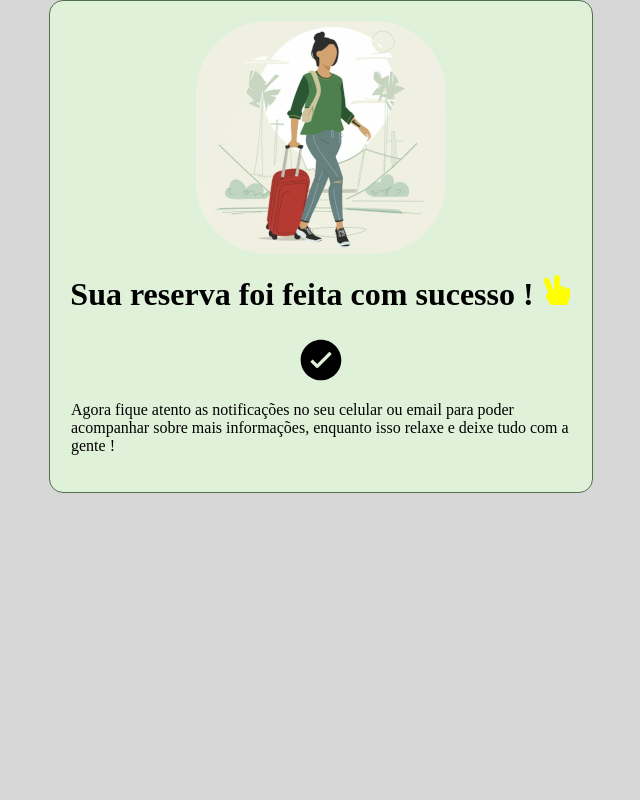
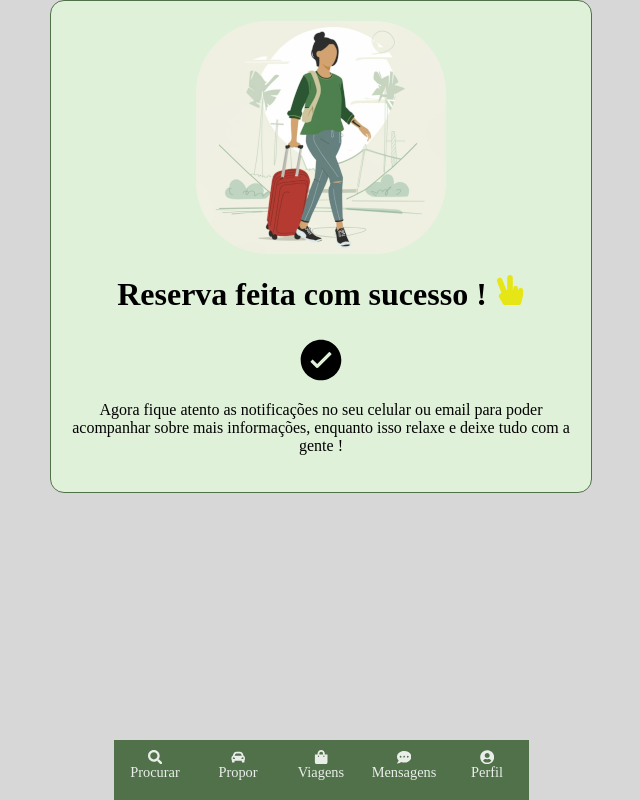
Before and after one commit to Thales-Coutinho/Borala-Front-end, a React (Vite) app: page /ReservadoComSucesso in a window 1280 px wide. Shown: the whole page, without its empty margins (319-959 px from the left). Built offline with nearby package versions, Linux system fonts and the light colour scheme; no server answers.

Commit message:
botton menu

```diff
--- a/src/App.jsx
+++ b/src/App.jsx
@@ -8,6 +8,7 @@ import Search from "./pages/search";
 import SucessBooked from "./pages/successBooked";
 import Trips from "./pages/trips";
 import Error404 from "./pages/error404";
+import BottonMenu from "./components/bottomMenu";
 
 const Background = styled.div`
 background-color: #D8D7D7;
@@ -32,6 +33,7 @@ function App() {
             <Route path="*" element={<Error404 />} />
           </Routes>
         </GlobbalProvider>
+        <BottonMenu/>
       </BrowserRouter>
     </Background>
   )
--- /dev/null
+++ b/src/components/bottomMenu.jsx
@@ -0,0 +1,25 @@
+import styled from "styled-components";
+import { FaCarAlt, FaSearch, FaUserCircle, FaCommentDots, FaShoppingBag } from "react-icons/fa";
+import MenuLink from "./menuLink"
+
+
+const NavStyled = styled.nav`
+       display: flex;
+  justify-content: center;
+  position: fixed;
+  bottom: 0;
+`
+
+function BottonMenu() {
+    return (
+        <NavStyled>
+            <MenuLink to="/" name="Procurar" icon={<FaSearch />} />
+            <MenuLink to="/erro" name="Propor" icon={<FaCarAlt />} />
+            <MenuLink to="/erro" name="Viagens" icon={<FaShoppingBag />} />
+            <MenuLink to="/erro" name="Mensagens" icon={<FaCommentDots />} />
+            <MenuLink to="/erro" name="Perfil" icon={<FaUserCircle />} />
+        </NavStyled>
+    )
+}
+
+export default BottonMenu
--- a/src/components/button.jsx
+++ b/src/components/button.jsx
@@ -22,6 +22,7 @@ function Button(props) {
   return (
     <ButtonStyled
       onClick={props.click}>
+        {props.icon}
       {props.text}
     </ButtonStyled>
   )
--- a/src/components/inputDate.jsx
+++ b/src/components/inputDate.jsx
@@ -1,15 +1,35 @@
+import styled from "styled-components";
+
+const DivStyled = styled.div`
+div{
+    display: flex;
+  align-items: center;
+  margin-bottom:-4px;
+  margin-top:5px;
+}
+input{
+    width:290px;
+}
+label{
+    margin-left: 5px
+}
+`
+
 function InputDate(props) {
     const currentDate = new Date().toISOString().split('T')[0];
 
     return (
-        <div>
-            <label>{props.text}</label>
-            <br />
+        <DivStyled>
+            <div>
+                {props.icon}
+                <label>{props.text}</label>
+
+            </div>
             <input type="date" placeholder="dd-mm-yyyy" min={currentDate}
                 value={props.value} onChange={event => props.onChange(event.target.value)}
                 required={props.required}
             />
-        </div>
+        </DivStyled>
     )
 }
 
--- /dev/null
+++ b/src/components/menuLink.jsx
@@ -0,0 +1,31 @@
+import { Link, useLocation } from 'react-router-dom';
+import styled from 'styled-components';
+
+const DivStyled = styled.div.attrs(props => ({
+    style: {
+      color: '#eaeee9',
+      backgroundColor: props['$currentPage'] ? '#394e35' : '#51714b',
+      fontSize: '0.9rem',
+      width: '83px',
+      height: '50px',
+      paddingTop: '10px',
+      display: 'flex',
+      alignItems: 'center',
+      flexDirection: 'column',
+    },
+  }))``;
+
+function MenuLink(props) {
+    const location = useLocation().pathname;
+
+    return (
+        <Link to={props.to} style={{ textDecoration: 'none' }}>
+            <DivStyled $currentPage={location === props.to}>
+                {props.icon}
+                {props.name}
+            </DivStyled>
+        </Link>
+    );
+}
+
+export default MenuLink;
--- a/src/components/select.jsx
+++ b/src/components/select.jsx
@@ -1,9 +1,28 @@
+import styled from "styled-components"
+
+const DivStyled = styled.div`
+div{
+    display: flex;
+  align-items: center;
+  margin-bottom:-4px;
+  margin-top:5px;
+}
+select{
+    width:300px;
+}
+label{
+    margin-left: 5px
+}
+`
 function Select(props) {
 
     return (
-        <div>
-            <label>{props.text}</label>
-            <br />
+        <DivStyled>
+            <div>
+                {props.icon}
+                <label>{props.text}</label>
+
+            </div>
             <select
                 value={props.value} onChange={event => props.onChange(event.target.value)}
                 required={props.required}
@@ -18,7 +37,7 @@ function Select(props) {
                     </option>
                 )}
             </select>
-        </div>
+        </DivStyled>
     )
 }
 
--- a/src/pages/search.jsx
+++ b/src/pages/search.jsx
@@ -1,6 +1,7 @@
 import { useContext, useState } from "react"
 import { useNavigate } from 'react-router-dom'
 import styled from "styled-components"
+import { SlLocationPin, SlCalender, SlMagnifier } from "react-icons/sl";
 
 import { GlobbalContext } from "../context/globalContext"
 import apiRest from "../utils/apiRest"
@@ -57,25 +58,25 @@ function Search() {
 
     return (
         <FormStyled onSubmit={search}>
-            <h1>buscar por viagem</h1>
+            <h1>Buscar Carona</h1>
             <Select
-                text="local de partida" placeholder="selecione uma cidade"
+                text="Local de partida" icon={<SlLocationPin />} placeholder="selecione uma cidade"
                 itens={cities}
                 value={departureCity} onChange={value => setDepartureCity(value)}
                 required={true}
             />
             <Select
-                text="para onde voce quer ir" placeholder="selecione uma cidade"
+                text="Para onde você vai" icon={<SlLocationPin />} placeholder="selecione uma cidade"
                 itens={cities}
                 value={destinationCity} onChange={value => setDestinationCity(value)}
                 required={true}
             />
             <InputDate
-                text="data da viagem"
+                text="Data da viagem" icon={<SlCalender />}
                 value={day} onChange={value => setDay(value)}
                 required={true}
             />
-            <Button text="pesquisar" />
+            <Button text="Pesquisar" icon={<SlMagnifier />} />
         </FormStyled>
     )
 }
--- a/src/pages/successBooked.jsx
+++ b/src/pages/successBooked.jsx
@@ -11,6 +11,7 @@ border-radius: 14px;
 margin:  0  auto;
 padding: 20px;
 margin-bottom: 10px;
+text-align: center;
 
 display: flex;
   align-items: center;
@@ -28,7 +29,7 @@ function SucessBooked() {
         <DivStyled>
             <img src="/images/sucessBooked.png"></img>
             <div>
-                <h1>Sua reserva foi feita com sucesso ! <FaHandPeace size={30} color="#ffff00" /></h1>
+                <h1>Reserva feita com sucesso ! <FaHandPeace size={30} color="#e6e616" /></h1>
 
             </div>
             <IoIosCheckmarkCircle size={50} />
--- a/src/pages/trips.jsx
+++ b/src/pages/trips.jsx
@@ -23,9 +23,8 @@ function Trips() {
                 :
                 <TripNotFounded/>
             }
-
             <br />
-            <Link to="/">
+            <Link to="/" style={{ textDecoration: 'none' }}>
                 <Button text="Voltar" />
             </Link>
         </>
```
